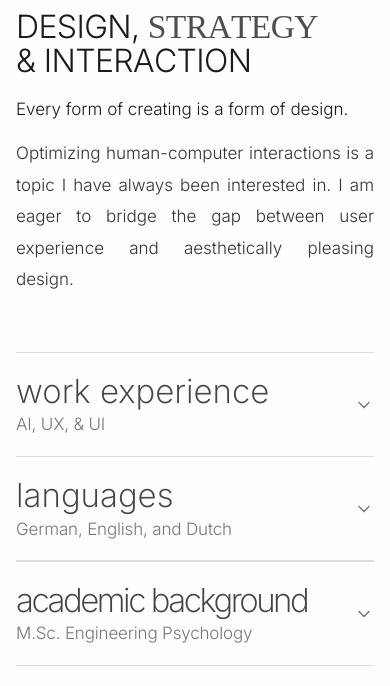
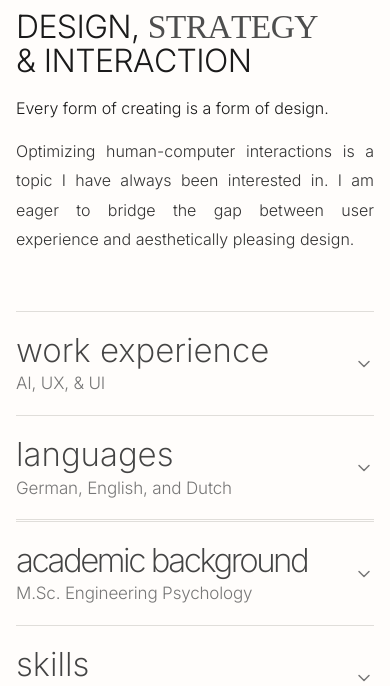
Before and after one commit to JL-Ahlemeyer/portfolio, a website: page index.html in a window 390 px wide. Shown: the part 414-1100 px from the top of the page. Drawn offline with Linux system fonts and the light colour scheme; a web font is replaced by a local one.

Commit message:
Update mobile bio text font sizes to 16px

```diff
--- a/index.html
+++ b/index.html
@@ -237,7 +237,7 @@
       #slide-1 .bio-text-lead {
         order: 3 !important;
         font-family: var(--font-inter) !important;
-        font-size: 17px !important;
+        font-size: 16px !important;
         font-weight: 300 !important;
         color: #1a1a1a !important;
         line-height: 1.8 !important;
@@ -248,7 +248,7 @@
       #slide-1 .bio-text {
         order: 4 !important;
         font-family: var(--font-inter) !important;
-        font-size: 17px !important;
+        font-size: 16px !important;
         font-weight: 300 !important;
         line-height: 1.85 !important;
         color: #333333 !important;
```
